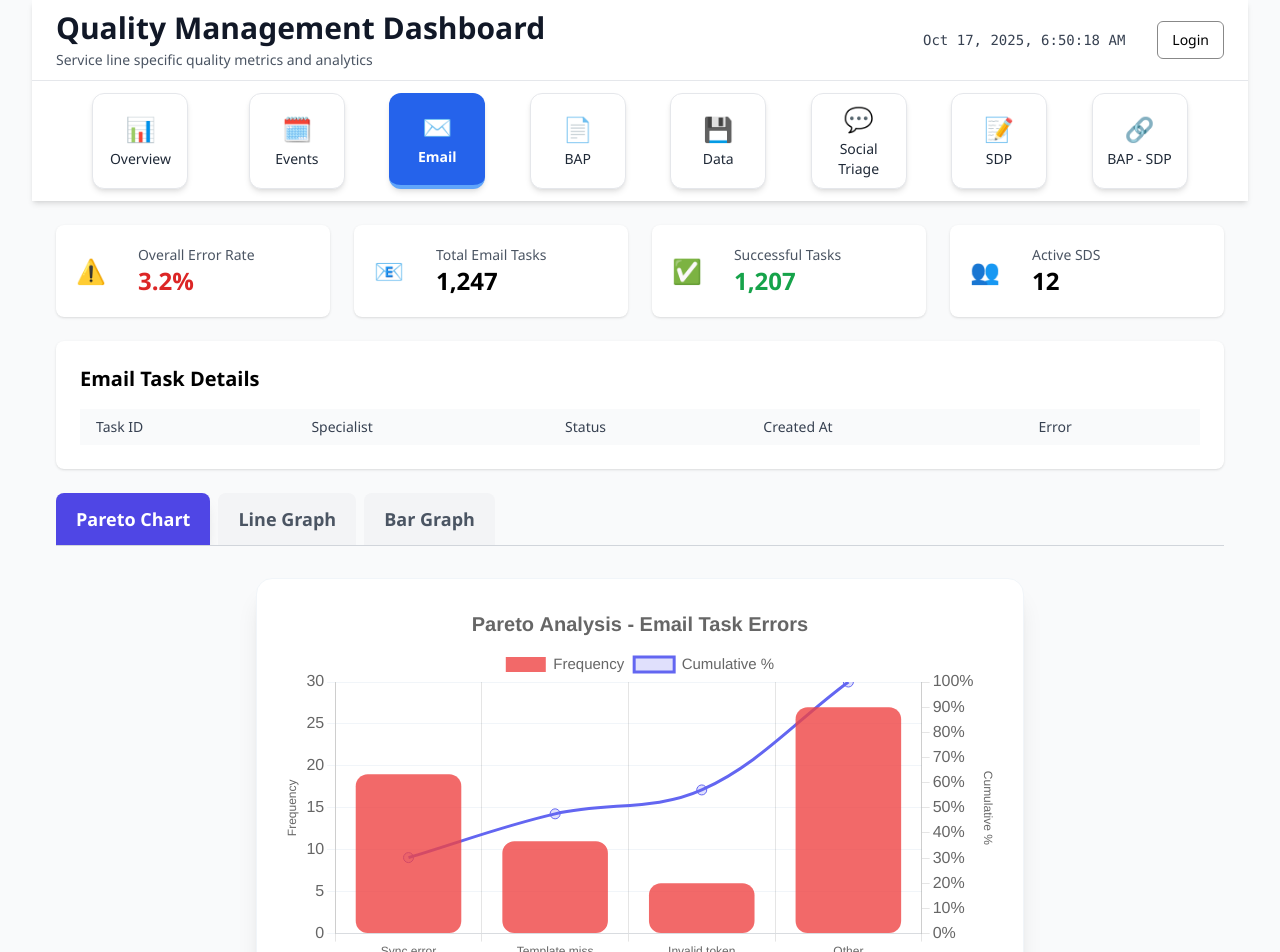
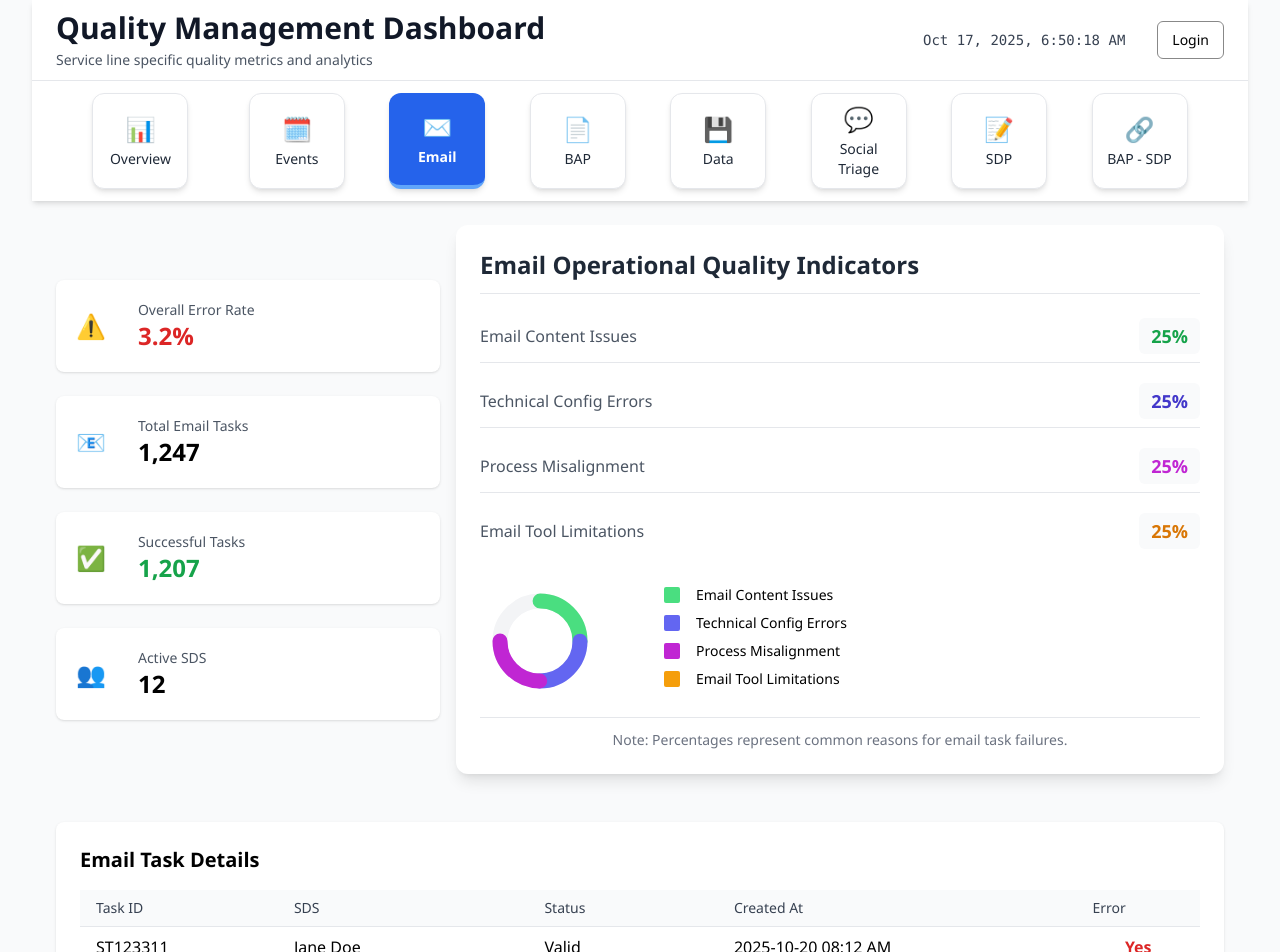
Before and after one commit to VinceZamora-7/QualityManagementDashboard, a React (Vite) app: page /email in a window 1280 px wide. Shown: the top 952 px of the page. Built offline with nearby package versions, Linux system fonts and the light colour scheme.

Commit message:
Added Email Dashboard

```diff
--- a/src/pages/email/EmailSummaryCards.jsx
+++ b/src/pages/email/EmailSummaryCards.jsx
@@ -6,7 +6,7 @@ const SuccessIcon = () => <span className="text-green-400 text-2xl">✅</span>;
 const UserIcon = () => <span className="text-purple-600 text-2xl">👥</span>;
 
 const SummaryCard = ({ icon, label, value, valueClass }) => (
-  <div className="bg-white rounded-lg shadow p-5 flex items-center space-x-4 w-full max-w-sm">
+  <div className="bg-white rounded-lg shadow p-5 flex items-center space-x-4 w-full min-w-96">
     {icon}
     <div>
       <div className="text-sm text-gray-600">{label}</div>
@@ -21,7 +21,7 @@ const EmailSummaryCards = ({
   successfulTasks = 0,
   activeSpecialists = 0,
 }) => (
-  <div className="grid grid-cols-1 sm:grid-cols-2 md:grid-cols-4 gap-6 mb-6">
+  <div className="grid grid-cols-1 sm:grid-cols-1 md:grid-cols-1 gap-6 mb-6">
     <SummaryCard
       icon={<WarningIcon />}
       label="Overall Error Rate"
--- a/src/pages/email/EmailTablePanel.jsx
+++ b/src/pages/email/EmailTablePanel.jsx
@@ -9,9 +9,7 @@ const EmailTablePanel = ({ data }) => (
           <th className="px-4 py-2 text-sm font-medium text-gray-700">
             Task ID
           </th>
-          <th className="px-4 py-2 text-sm font-medium text-gray-700">
-            Specialist
-          </th>
+          <th className="px-4 py-2 text-sm font-medium text-gray-700">SDS</th>
           <th className="px-4 py-2 text-sm font-medium text-gray-700">
             Status
           </th>
--- a/src/pages/email/email.jsx
+++ b/src/pages/email/email.jsx
@@ -1,6 +1,7 @@
 import React, { useState } from "react";
 import EmailSummaryCards from "./EmailSummaryCards";
 import EmailTablePanel from "./EmailTablePanel";
+import PieChart from "./pieChart";
 import BarTablePanel from "./barTable/BarTablePanel";
 import LineTablePanel from "./lineTable/LineTablePanel";
 import ParetoTablePanel from "./paretoTable/ParetoTablePanel";
@@ -22,7 +23,41 @@ const EmailPage = () => {
   };
 
   const emailTaskDetails = [
-    // Your email task details here
+    {
+      taskId: "ST123311",
+      specialist: "Jane Doe",
+      status: "Valid",
+      createdAt: "2025-10-20 08:12 AM",
+      isError: true,
+    },
+    {
+      taskId: "ST123311",
+      specialist: "John Smith",
+      status: "Valid",
+      createdAt: "2025-10-20 09:34 AM",
+      isError: true,
+    },
+    {
+      taskId: "ST123311",
+      specialist: "Alice Johnson",
+      status: "Not Valid",
+      createdAt: "2025-10-21 10:45 AM",
+      isError: true,
+    },
+    {
+      taskId: "ST123311",
+      specialist: "Mike Brown",
+      status: "Valid",
+      createdAt: "2025-10-21 11:20 AM",
+      isError: true,
+    },
+    {
+      taskId: "ST123311",
+      specialist: "Emily Davis",
+      status: "Not Valid",
+      createdAt: "2025-10-21 02:15 PM",
+      isError: true,
+    },
   ];
 
   const paretoTableData = [
@@ -31,6 +66,7 @@ const EmailPage = () => {
     { cause: "Invalid token", count: 6 },
     { cause: "Other", count: 27 },
   ];
+
   const lineTableData = [
     { month: "January", weeks: [4, 6, 3, 5] },
     { month: "February", weeks: [9, 10, 8, 10] },
@@ -49,7 +85,10 @@ const EmailPage = () => {
 
   return (
     <div className="max-w-7xl mx-auto p-6">
-      <EmailSummaryCards {...summaryData} />
+      <div className="flex flex-col md:flex-row md:justify-between md:items-center mb-6 gap-4 justify-start items-start">
+        <EmailSummaryCards {...summaryData} />
+        <PieChart className="w-full max-w-2xl min-h-96" />
+      </div>
       <EmailTablePanel data={emailTaskDetails} />
 
       {/* Tabs */}
@@ -57,7 +96,7 @@ const EmailPage = () => {
         {tabs.map((tab, idx) => (
           <button
             key={tab.label}
-            className={`px-5 py-3 whitespace-nowrap text-lg font-semibold rounded-t-lg ${
+            className={`px-5 py-3 whitespace-nowrap text-lg font-semibold rounded-t-lg transition-colors duration-200 ${
               activeTab === idx
                 ? "bg-indigo-600 text-white shadow-lg"
                 : "bg-gray-100 hover:bg-gray-200 text-gray-600"
@@ -65,16 +104,18 @@ const EmailPage = () => {
             onClick={() => setActiveTab(idx)}
             aria-selected={activeTab === idx}
             role="tab"
+            type="button"
           >
             {tab.label}
           </button>
         ))}
       </div>
 
-      {/* Current Tab Content */}
+      {/* Tab Content */}
       <div
         role="tabpanel"
         className="transition-opacity duration-300 ease-in-out"
+        aria-live="polite"
       >
         <ActiveComponent
           data={
--- /dev/null
+++ b/src/pages/email/pieChart.jsx
@@ -0,0 +1,133 @@
+import React from "react";
+
+const metrics = [
+  {
+    name: "Email Content Issues",
+    value: 25,
+    displayValue: "25%",
+    colorClass: "text-green-600",
+    strokeColor: "#4ade80",
+  },
+  {
+    name: "Technical Config Errors",
+    value: 25,
+    displayValue: "25%",
+    colorClass: "text-indigo-700",
+    strokeColor: "#6366f1",
+  },
+  {
+    name: "Process Misalignment",
+    value: 25,
+    displayValue: "25%",
+    colorClass: "text-fuchsia-600",
+    strokeColor: "#c026d3",
+  },
+  {
+    name: "Email Tool Limitations",
+    value: 25,
+    displayValue: "25%",
+    colorClass: "text-amber-600",
+    strokeColor: "#f59e0b",
+  },
+];
+
+const radius = 40;
+const circumference = 2 * Math.PI * radius;
+const totalValue = metrics.reduce((acc, item) => acc + item.value, 0);
+
+const pieSegments = metrics.map((segment, index) => {
+  const dashArray = (segment.value / totalValue) * circumference;
+  const offset = metrics
+    .slice(0, index)
+    .reduce((acc, s) => acc + (s.value / totalValue) * circumference, 0);
+  return { ...segment, dashArray, offset };
+});
+
+const OperationalMetrics = () => (
+  <section
+    className="bg-white rounded-xl shadow-lg p-6 w-full max-w-3xl mx-auto mb-6"
+    aria-labelledby="operational-metrics-title"
+  >
+    <h2
+      id="operational-metrics-title"
+      className="font-bold text-2xl text-gray-800 mb-6 border-b border-gray-200 pb-3"
+    >
+      Email Operational Quality Indicators
+    </h2>
+
+    <ul className="space-y-5 mb-6" role="list">
+      {metrics.map(({ name, displayValue, colorClass }) => (
+        <li
+          key={name}
+          className="flex justify-between items-center border-b border-gray-200 pb-2 last:border-none"
+        >
+          <span className="text-gray-600 text-base">{name}</span>
+          <span
+            className={`font-extrabold text-lg ${colorClass} bg-gray-50 px-3 py-1 rounded-md select-none`}
+          >
+            {displayValue}
+          </span>
+        </li>
+      ))}
+    </ul>
+
+    <div
+      className="flex items-center space-x-8"
+      role="img"
+      aria-label="Pie chart of email task rejection reasons"
+    >
+      <svg
+        width={120}
+        height={120}
+        viewBox="0 0 120 120"
+        className="transform -rotate-90"
+        role="presentation"
+      >
+        <circle
+          r={radius}
+          cx={60}
+          cy={60}
+          fill="transparent"
+          stroke="#f3f4f6"
+          strokeWidth={15}
+        />
+        {pieSegments.map(({ name, strokeColor, dashArray, offset }) => (
+          <circle
+            key={name}
+            r={radius}
+            cx={60}
+            cy={60}
+            fill="transparent"
+            stroke={strokeColor}
+            strokeWidth={15}
+            strokeDasharray={`${dashArray} ${circumference}`}
+            strokeDashoffset={circumference - offset}
+            strokeLinecap="round"
+            aria-label={`${name}: ${
+              metrics.find((m) => m.name === name).displayValue
+            }`}
+          />
+        ))}
+      </svg>
+
+      <ul className="text-sm">
+        {metrics.map(({ name, strokeColor }) => (
+          <li key={name} className="mb-2 flex items-center space-x-2">
+            <span
+              className="block w-4 h-4 rounded-sm"
+              style={{ backgroundColor: strokeColor }}
+              aria-hidden="true"
+            />
+            <span>{name}</span>
+          </li>
+        ))}
+      </ul>
+    </div>
+
+    <p className="text-sm text-gray-500 mt-4 pt-3 border-t text-center">
+      Note: Percentages represent common reasons for email task failures.
+    </p>
+  </section>
+);
+
+export default OperationalMetrics;
--- a/src/pages/events/paretoTable/ParetoFilter.jsx
+++ b/src/pages/events/paretoTable/ParetoFilter.jsx
@@ -7,7 +7,7 @@ const FILTER_OPTIONS = [
 ];
 
 const ParetoFilter = ({ filter, setFilter }) => (
-  <div className="p-4 bg-white rounded-xl shadow-lg border border-gray-100 w-full max-w-xs mx-auto md:mx-0">
+  <div className="p-4 bg-white rounded-xl shadow-lg w-full max-w-xs mx-auto md:mx-0">
     <h3 className="text-lg font-semibold mb-4 text-gray-700 text-center md:text-left">
       Filter Data
     </h3>
```
